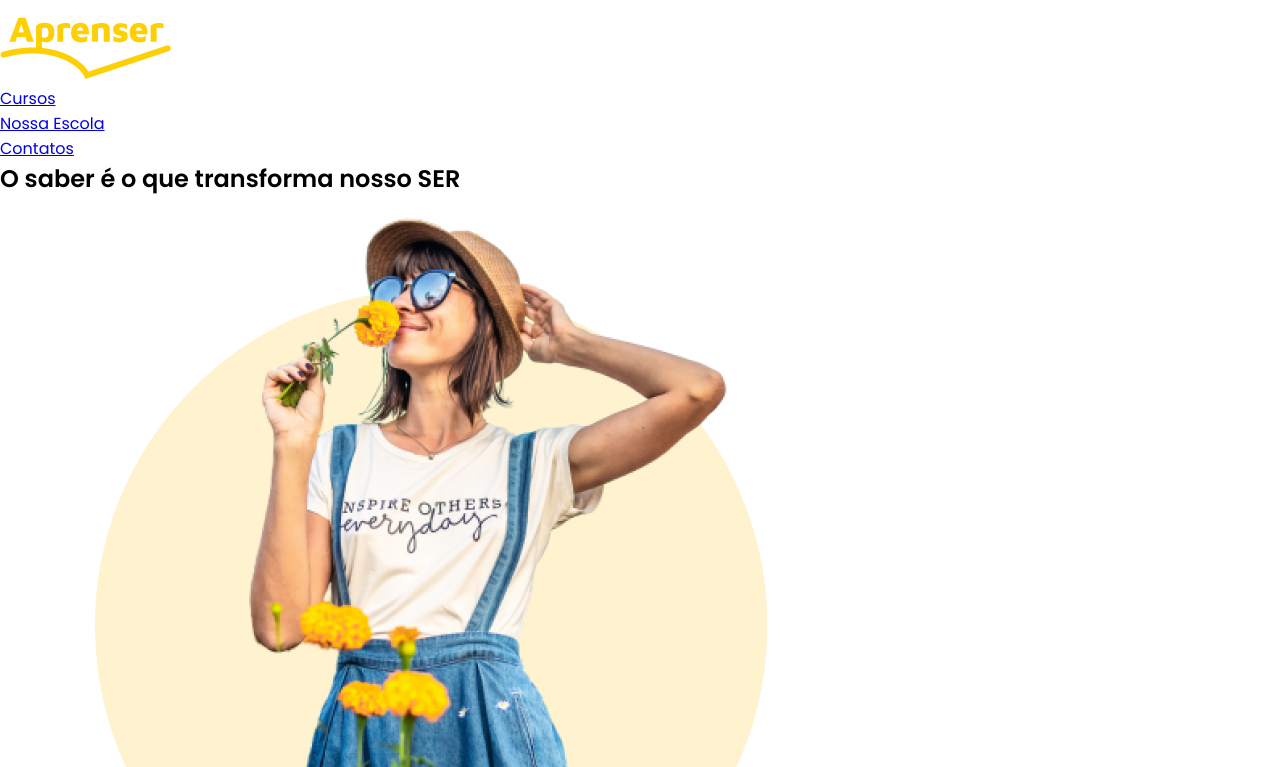
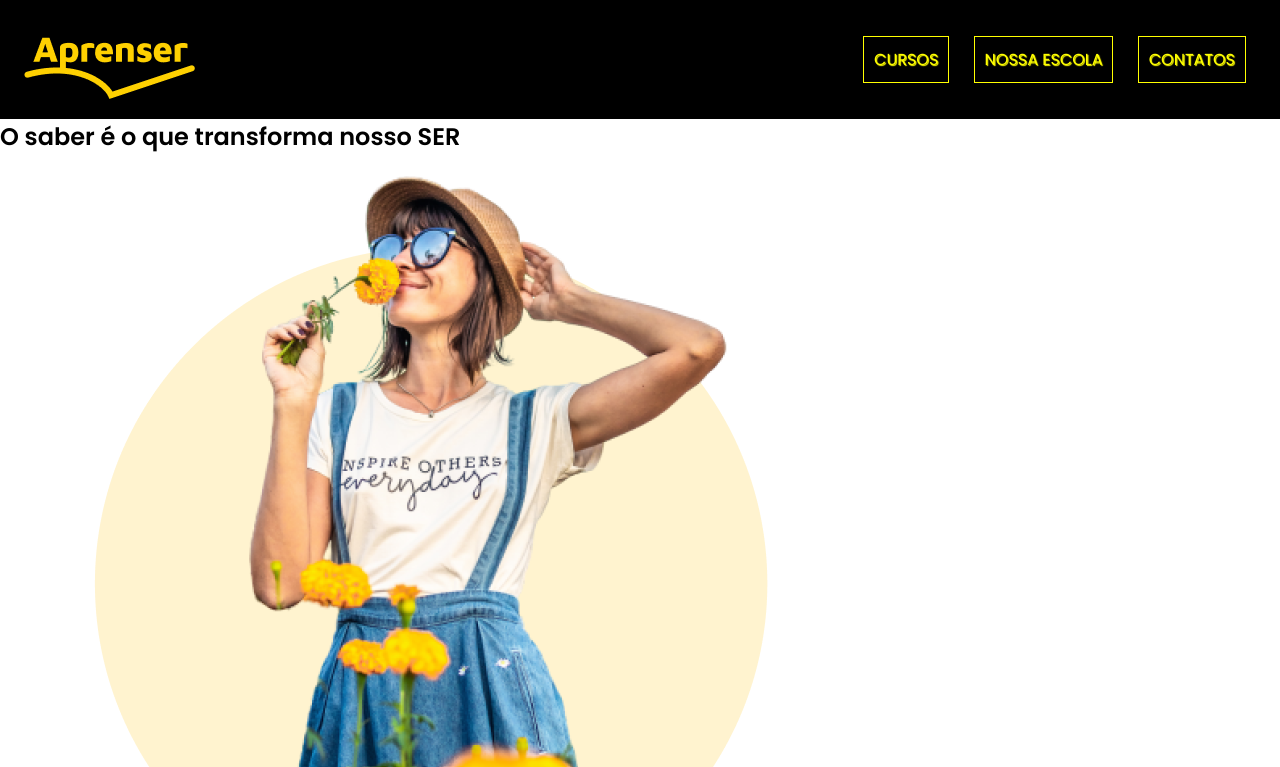
Before and after one commit to Marrafon91/html-css-udemy, a plain HTML site: page ex010pratica/index.html in a window 1280 px wide. Shown: the top 767 px of the page. Drawn offline with Linux system fonts and the light colour scheme.

Commit message:
Update style.css

```diff
--- a/ex010pratica/style.css
+++ b/ex010pratica/style.css
@@ -9,3 +9,32 @@
     box-sizing: border-box;
     font-family: 'Poppins', sans-serif;
 }
+
+.contairner-dark {
+    background-color: #000;
+}
+.header  {
+   display: flex;
+   justify-content: space-between;
+   padding: 20px 0;
+   align-items: center;
+   margin: 0 24px;
+
+}
+
+
+.header_nav ul li {
+    display: inline-block;
+    margin: 10px 10px;
+    border: 1px solid #ffff00;
+    padding: 10px;
+    text-transform: uppercase;
+    list-style: none;
+    cursor: pointer;
+    text-shadow: 1px 1px 1px #ffff00;
+}
+
+.header_nav ul li a {
+    text-decoration: none;
+    color: #ffff00;
+}
```
